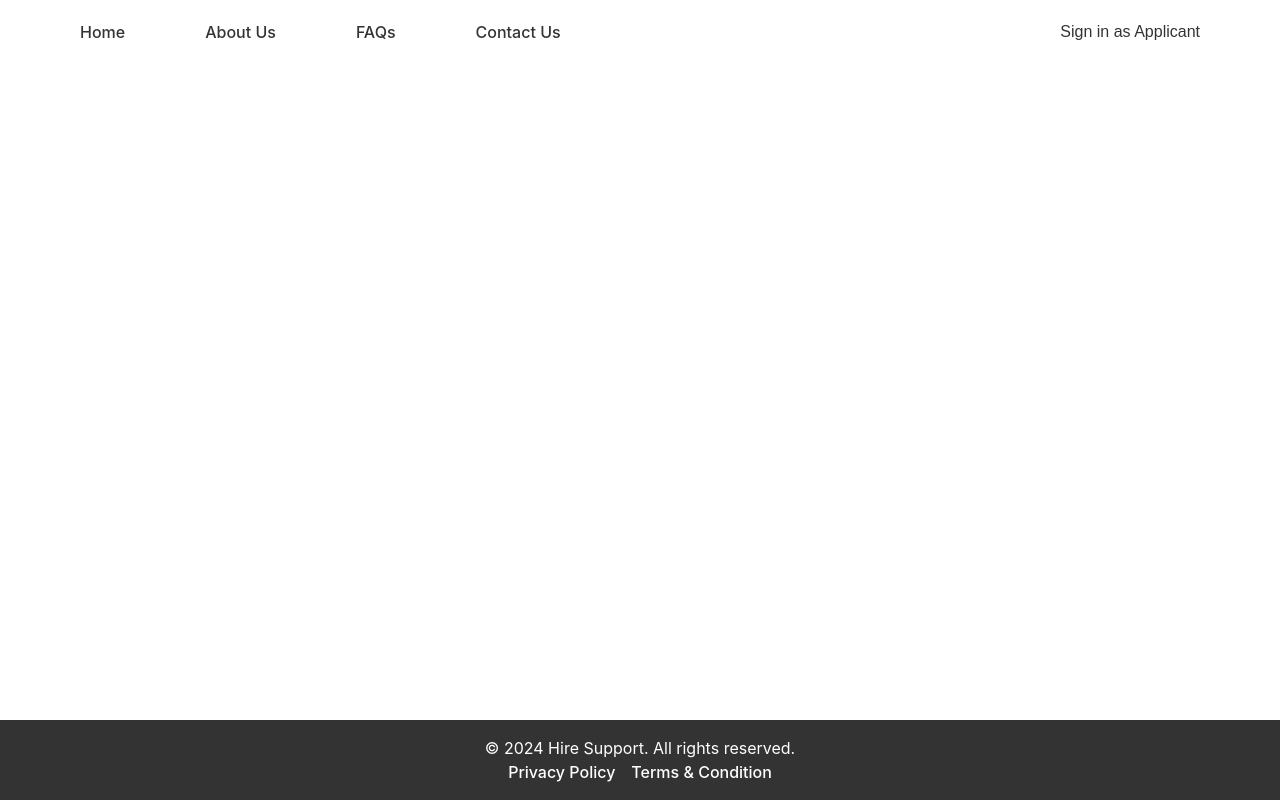
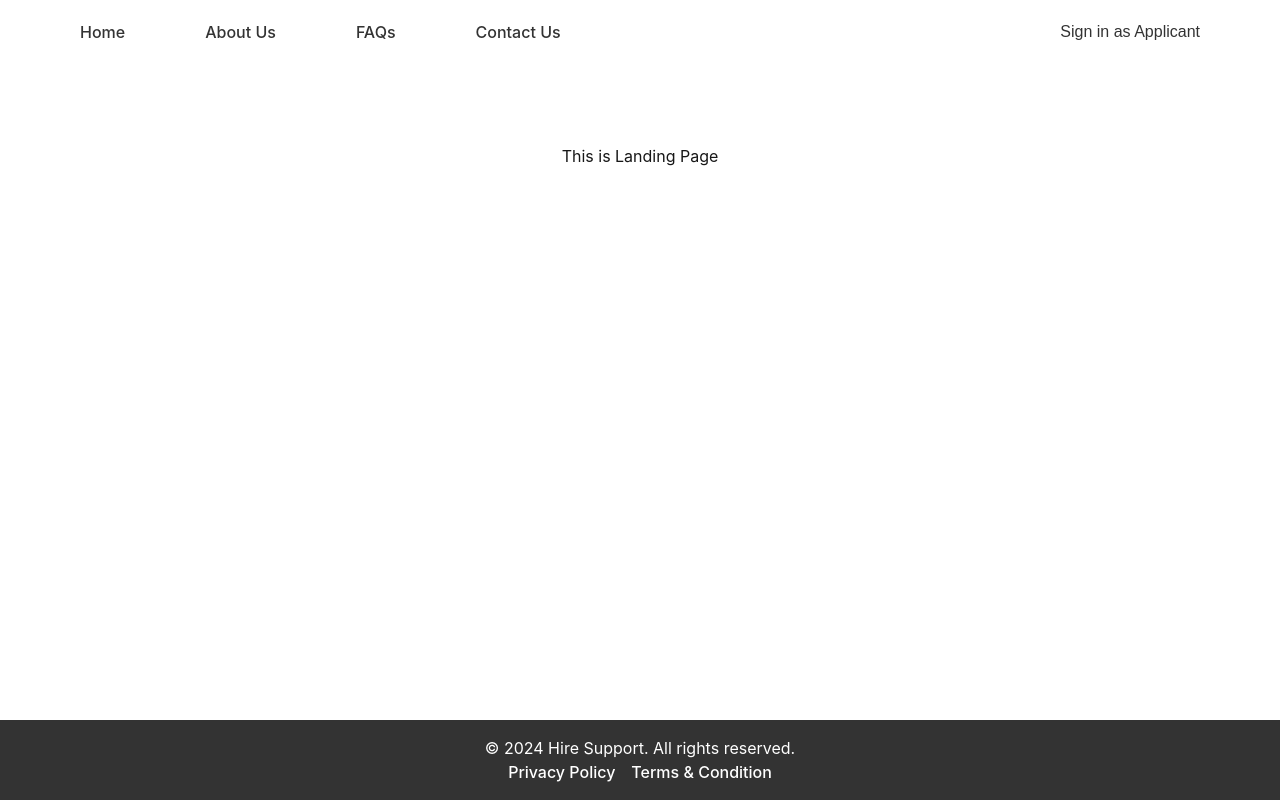
Before and after one commit to ms-hollow/Hire-Support-Resume-Verification-and-Applicant-Ranking-System-using-NLP, a Next.js app in the folder frontend/: page /LandingPage in a window 1280 px wide. Built offline with nearby package versions, Linux system fonts and the light colour scheme.

Commit message:
added Landing Page

```diff
--- a/frontend/app/(pages)/(GENERAL)/LandingPage/page.js
+++ b/frontend/app/(pages)/(GENERAL)/LandingPage/page.js
@@ -1,7 +1,7 @@
 export default function Home() {
   return (
-    <div>
-      <p>Laica Ygot</p>
+    <div  className="flex items-center justify-center lg:pt-36 mb:pt-24 xsm:pt-24 sm:pt-24 mb:p-5 sm:p-12 xsm:p-14 py-20 mx-auto">
+      <p>This is Landing Page</p>
     </div>
   );
 }
```
